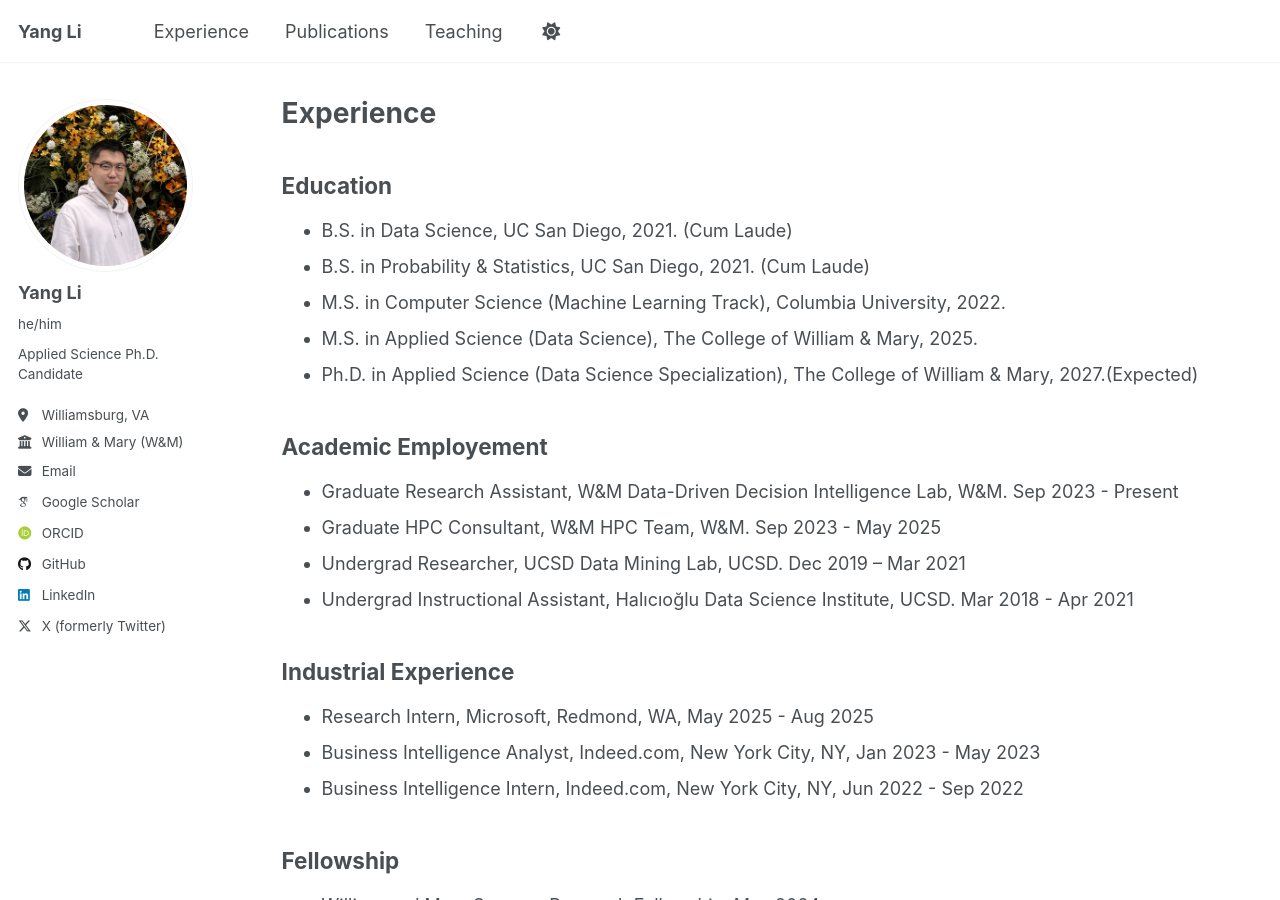
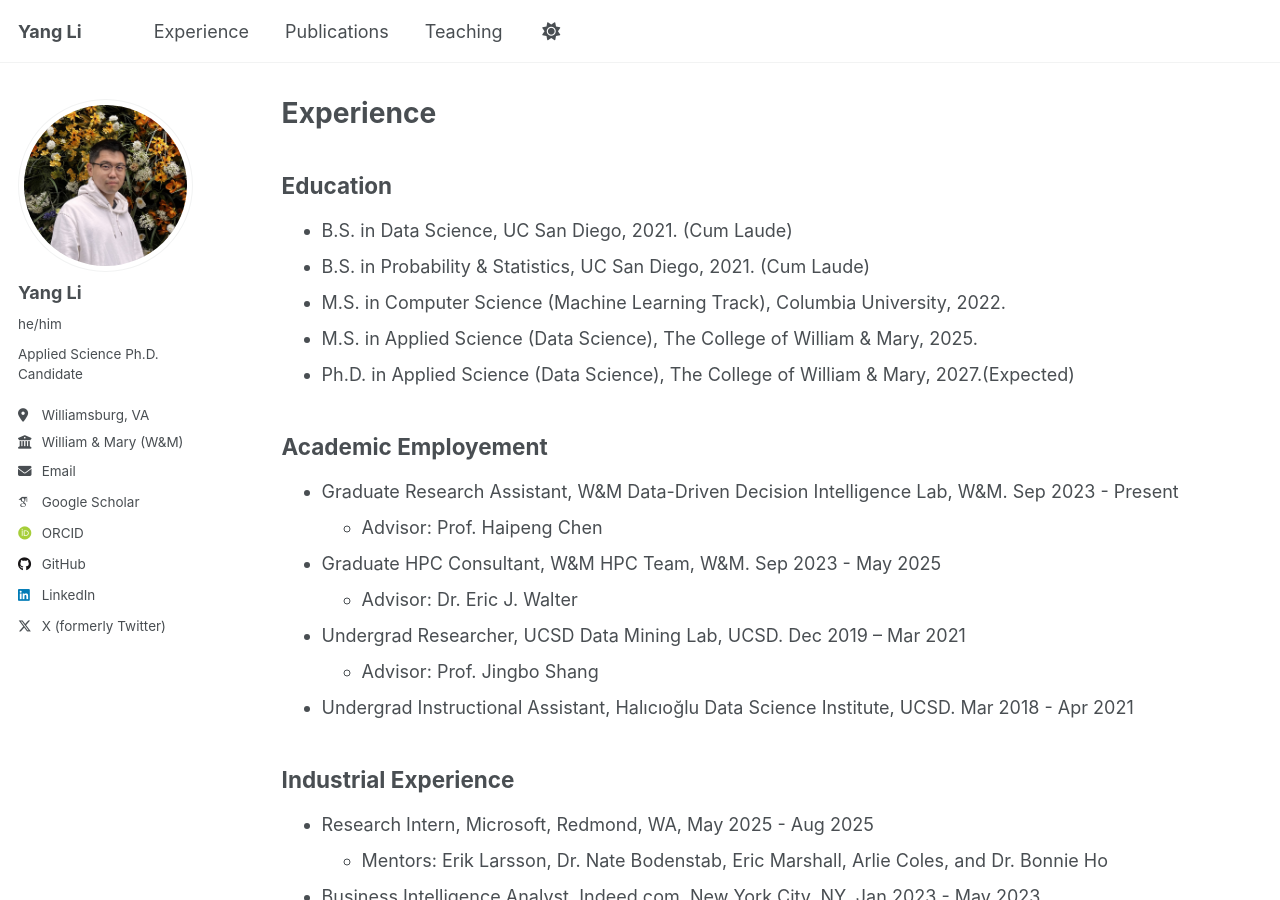
Before and after one commit to littlestone111/littlestone111.github.io, a Jekyll site: the page built from _pages/experience.md, in a window 1280 px wide and 900 px high. Built offline with Jekyll 4.4.1, drawn with Linux system fonts in a browser that asks for light colours; some web fonts are replaced; a script that is not in the unit is left out.

Commit message:
Update experience

```diff
--- a/_pages/experience.md
+++ b/_pages/experience.md
@@ -16,18 +16,22 @@ redirect_from:
 - B.S. in Probability & Statistics, UC San Diego, 2021. (Cum Laude)
 - M.S. in Computer Science (Machine Learning Track), Columbia University, 2022.
 - M.S. in Applied Science (Data Science), The College of William & Mary, 2025.
-- Ph.D. in Applied Science (Data Science Specialization), The College of William & Mary, 2027.(Expected)
+- Ph.D. in Applied Science (Data Science), The College of William & Mary, 2027.(Expected)
 
 ## Academic Employement
 
 - Graduate Research Assistant, W&M Data-Driven Decision Intelligence Lab, W&M. Sep 2023 - Present
+  - Advisor: Prof. Haipeng Chen
 - Graduate HPC Consultant, W&M HPC Team, W&M. Sep 2023 - May 2025
+  - Advisor: Dr. Eric J. Walter
 - Undergrad Researcher, UCSD Data Mining Lab, UCSD. Dec 2019 – Mar 2021
+  - Advisor: Prof. Jingbo Shang
 - Undergrad Instructional Assistant, Halıcıoğlu Data Science Institute, UCSD. Mar 2018 - Apr 2021
 
 ## Industrial Experience
 
 - Research Intern, Microsoft, Redmond, WA, May 2025 - Aug 2025
+  - Mentors: Erik Larsson, Dr. Nate Bodenstab, Eric Marshall, Arlie Coles, and Dr. Bonnie Ho
 - Business Intelligence Analyst, Indeed.com, New York City, NY, Jan 2023 - May 2023
 - Business Intelligence Intern, Indeed.com, New York City, NY, Jun 2022 - Sep 2022
 
```
